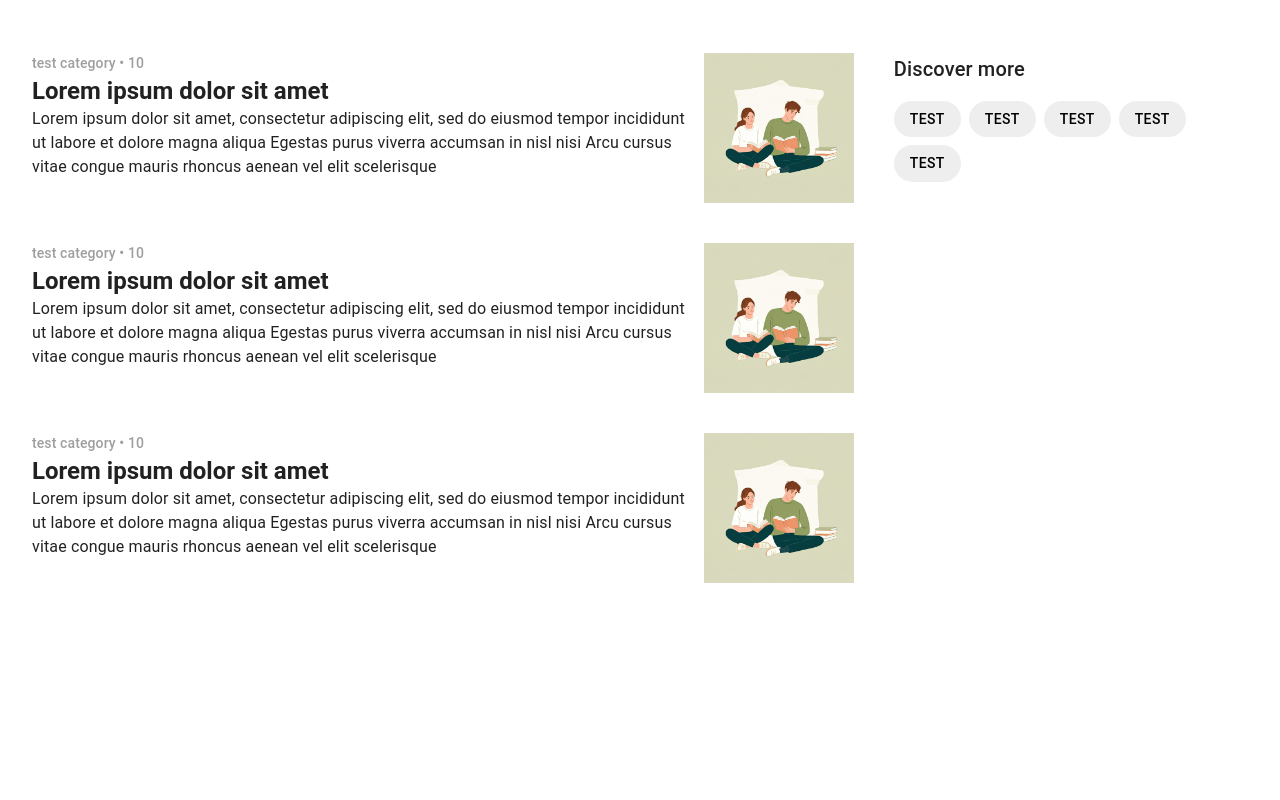
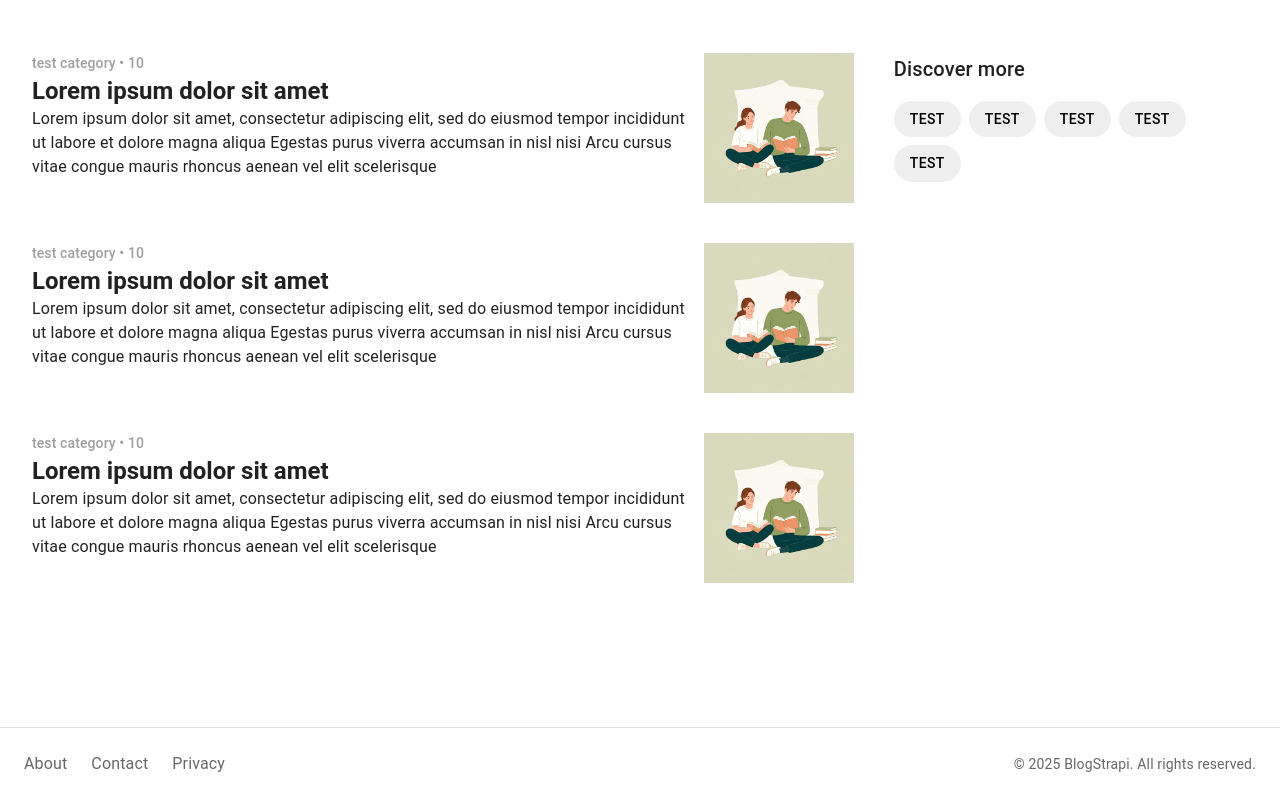
Before and after one commit to Aking16/BlogStrapi-nextjs-ui, a Next.js app: page / in a window 1280 px wide. Shown: the part 920-1720 px from the top of the page. Before the commit the page ends 1583 px from the top, so only its background shows below. Built offline with nearby package versions, Linux system fonts and the light colour scheme; what @mui/material-nextjs would draw is missing.

Commit message:
📦 NEW: add Footer component with layout and links

```diff
--- a/src/app/layout.tsx
+++ b/src/app/layout.tsx
@@ -1,4 +1,5 @@
 import Container from "@/components/shared/container";
+import Footer from "@/components/shared/footer";
 import NavBar from "@/components/shared/nav-bar";
 import ThemeProvider from "@/context/theme-provider";
 import { CssBaseline } from "@mui/material";
@@ -25,6 +26,7 @@ export default function RootLayout({
             <Container>
               {children}
             </Container>
+            <Footer />
           </ThemeProvider>
         </AppRouterCacheProvider>
       </body>
--- /dev/null
+++ b/src/components/shared/footer.tsx
@@ -0,0 +1,45 @@
+"use client";
+
+import { Box, Container, Stack, Typography, Link as MUILink } from '@mui/material';
+import Link from 'next/link';
+
+const Footer = () => {
+  return (
+    <Box
+      component="footer"
+      sx={(theme) => ({
+        borderTop: `1px solid ${theme.palette.divider}`,
+        py: 3,
+        mt: 8,
+        backgroundColor: theme.palette.background.paper,
+      })}
+    >
+      <Container maxWidth="xl">
+        <Stack
+          direction={{ xs: 'column', sm: 'row' }}
+          justifyContent="space-between"
+          alignItems="center"
+          spacing={2}
+        >
+          <Stack direction="row" spacing={3}>
+            <MUILink component={Link} href="#" color="text.secondary" underline="hover">
+              About
+            </MUILink>
+            <MUILink component={Link} href="#" color="text.secondary" underline="hover">
+              Contact
+            </MUILink>
+            <MUILink component={Link} href="#" color="text.secondary" underline="hover">
+              Privacy
+            </MUILink>
+          </Stack>
+
+          <Typography variant="body2" color="text.secondary">
+            © {new Date().getFullYear()} BlogStrapi. All rights reserved.
+          </Typography>
+        </Stack>
+      </Container>
+    </Box>
+  );
+};
+
+export default Footer;
```
